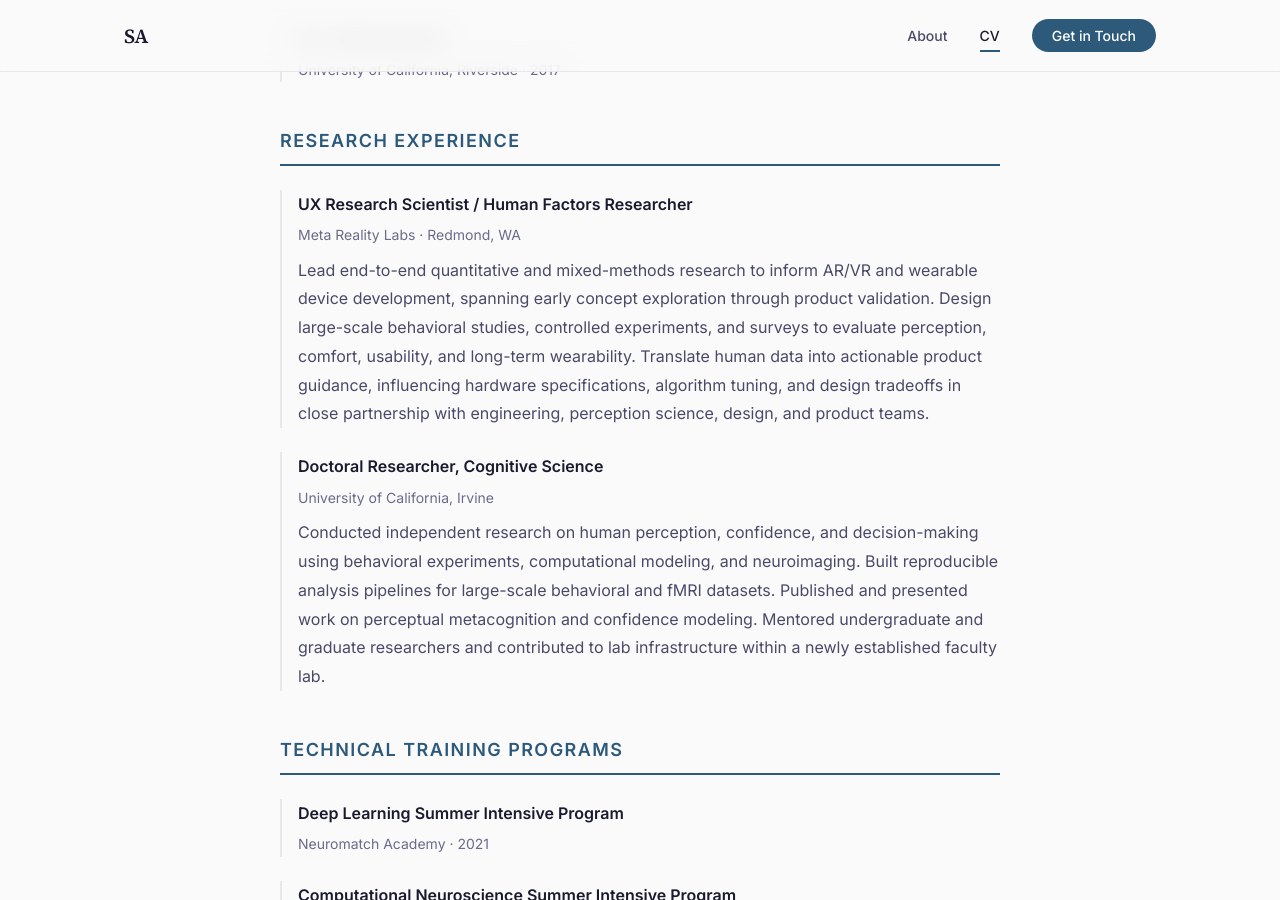
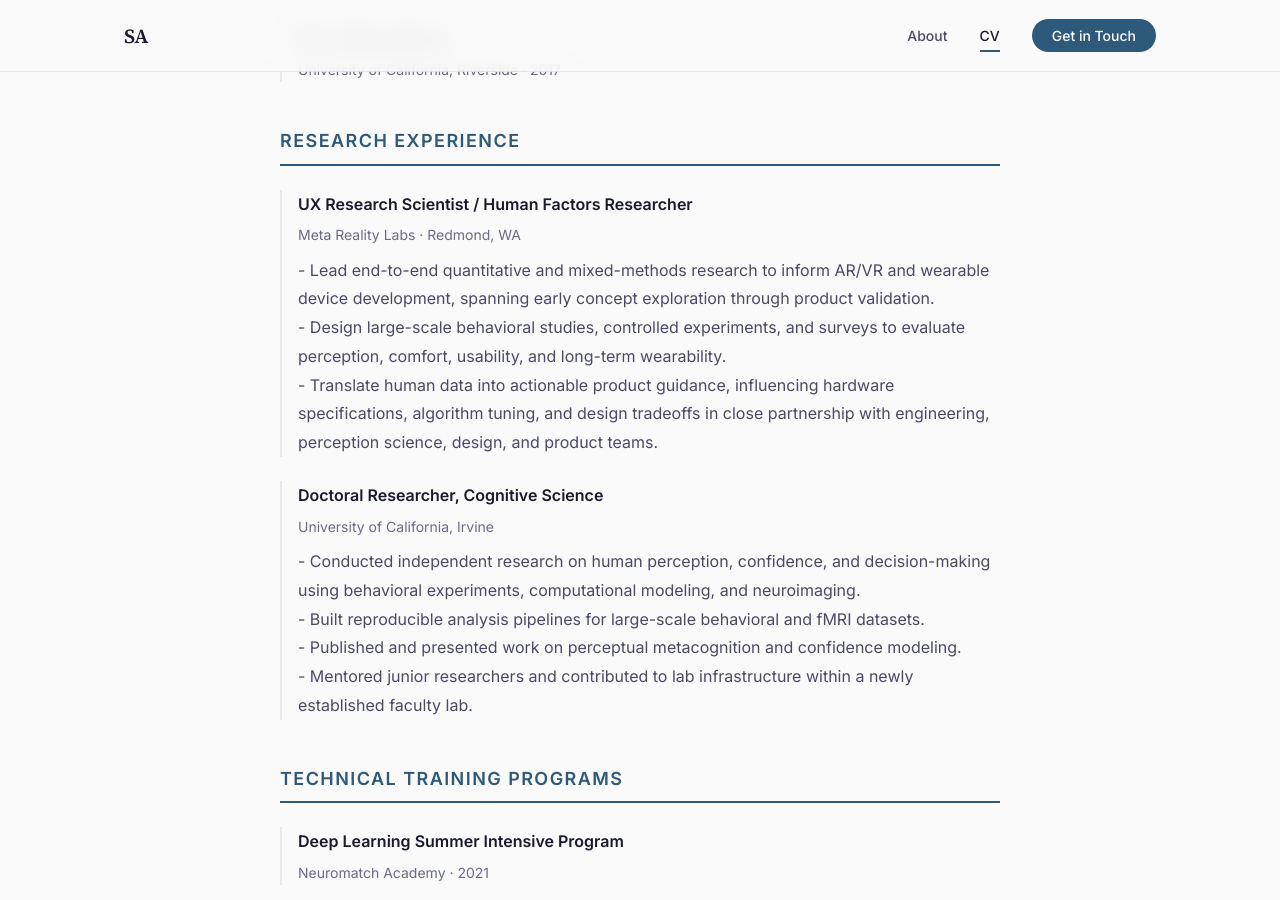
Before and after one commit to shaida-abachi/shaida-abachi.github.io, a Jekyll site: the page built from cv/index.html, in a window 1280 px wide and 900 px high, scrolled down 527 px. Built offline with Jekyll 4.4.1, drawn with Linux system fonts in a browser that asks for light colours.

Commit message:
Update index.html

```diff
--- a/cv/index.html
+++ b/cv/index.html
@@ -38,9 +38,9 @@ title: CV | Shaida Abachi
       <p class="cv-item-title">UX Research Scientist / Human Factors Researcher</p>
       <p class="cv-item-subtitle">Meta Reality Labs · Redmond, WA</p>
       <p class="cv-item-description">
-        Lead end-to-end quantitative and mixed-methods research to inform AR/VR and wearable device development, spanning early concept exploration through product validation.
-        Design large-scale behavioral studies, controlled experiments, and surveys to evaluate perception, comfort, usability, and long-term wearability.
-        Translate human data into actionable product guidance, influencing hardware specifications, algorithm tuning, and design tradeoffs in close partnership with engineering, perception science, design, and product teams.
+        - Lead end-to-end quantitative and mixed-methods research to inform AR/VR and wearable device development, spanning early concept exploration through product validation.<br>
+        - Design large-scale behavioral studies, controlled experiments, and surveys to evaluate perception, comfort, usability, and long-term wearability. <br>
+        - Translate human data into actionable product guidance, influencing hardware specifications, algorithm tuning, and design tradeoffs in close partnership with engineering, perception science, design, and product teams.
       </p>
     </div>
 
@@ -48,10 +48,10 @@ title: CV | Shaida Abachi
       <p class="cv-item-title">Doctoral Researcher, Cognitive Science</p>
       <p class="cv-item-subtitle">University of California, Irvine</p>
       <p class="cv-item-description">
-        Conducted independent research on human perception, confidence, and decision-making using behavioral experiments, computational modeling, and neuroimaging.
-        Built reproducible analysis pipelines for large-scale behavioral and fMRI datasets.
-        Published and presented work on perceptual metacognition and confidence modeling.
-        Mentored undergraduate and graduate researchers and contributed to lab infrastructure within a newly established faculty lab.
+        - Conducted independent research on human perception, confidence, and decision-making using behavioral experiments, computational modeling, and neuroimaging.<br>
+        - Built reproducible analysis pipelines for large-scale behavioral and fMRI datasets.<br>
+        - Published and presented work on perceptual metacognition and confidence modeling.<br>
+        - Mentored junior researchers and contributed to lab infrastructure within a newly established faculty lab.
       </p>
     </div>
   </section>
```
